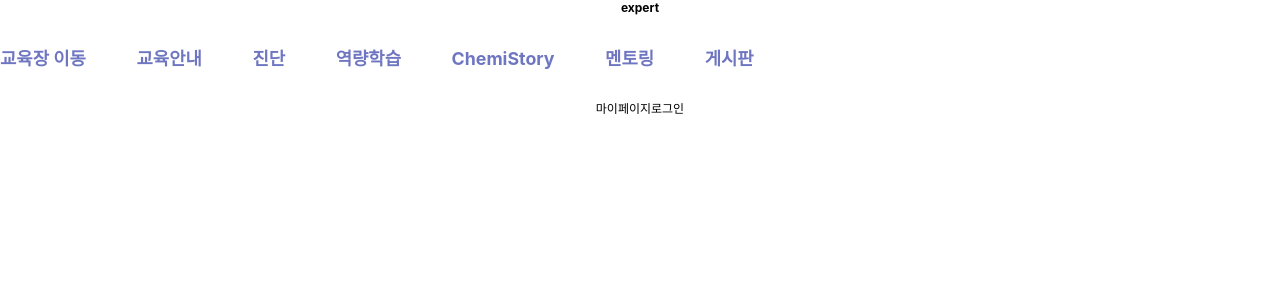
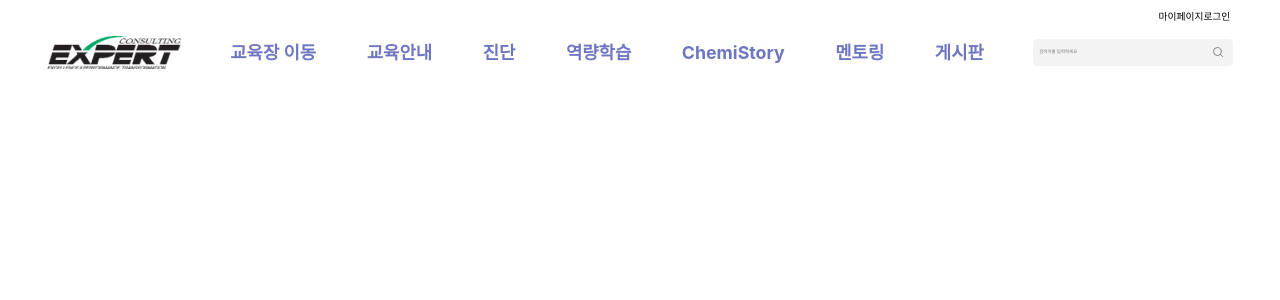
Before and after one commit to jhyun-k/SeSAC_CBP_4team_chemiverse_jihyun, a React (Create React App) app: page /main/1 in a window 1280 px wide. Shown: the top 300 px of the page. Built offline with nearby package versions, Linux system fonts and the light colour scheme.

Commit message:
login modal finreal

```diff
--- a/src/components/Header.jsx
+++ b/src/components/Header.jsx
@@ -1,8 +1,9 @@
 import React from "react";
 import Nav from "./Nav";
 import { Link, NavLink } from "react-router-dom";
-import "./style/header.module.css";
+import headerStyle from "./style/header.module.css";
 import { useNavigate } from 'react-router-dom';
+import { FiSearch } from "react-icons/fi";
 
 
 
@@ -16,20 +17,11 @@ const Header = ({ title,auth,setAuth,setIsOpen}) => {
       setIsOpen(true);
     }
 
-
-
-
   return (
-    <header className="main-header-box">
-      <div className="main-header">
-
-        <h1>
-          <Link to="/">{title}</Link>
-        </h1>
-        <Nav />
-        <div>
-          <ul>
-          <NavLink to='./mypage'>마이페이지</NavLink>
+    <header className={headerStyle.mainHeaderBox}>
+      <div className={headerStyle.inner}>
+        <ul className={headerStyle.login}>
+        <NavLink to='./mypage'>마이페이지</NavLink>
           <div className='login_btn'>
              {
                 auth === true ?
@@ -39,7 +31,18 @@ const Header = ({ title,auth,setAuth,setIsOpen}) => {
                 <span onClick={()=>{goToLogin();openModal()}}>로그인</span>
              }
             </div>
-          </ul>
+        </ul>
+        <div className={headerStyle.mainHeader}>
+          <h1>
+            <Link to="/">{title}</Link>
+          </h1>
+          <Nav />
+          <form className={headerStyle.searchBox}>
+            <input type="text" placeholder="검색어를 입력하세요" />
+            <button>
+              <FiSearch />
+            </button>
+          </form>
         </div>
       </div>
     </header>
```
